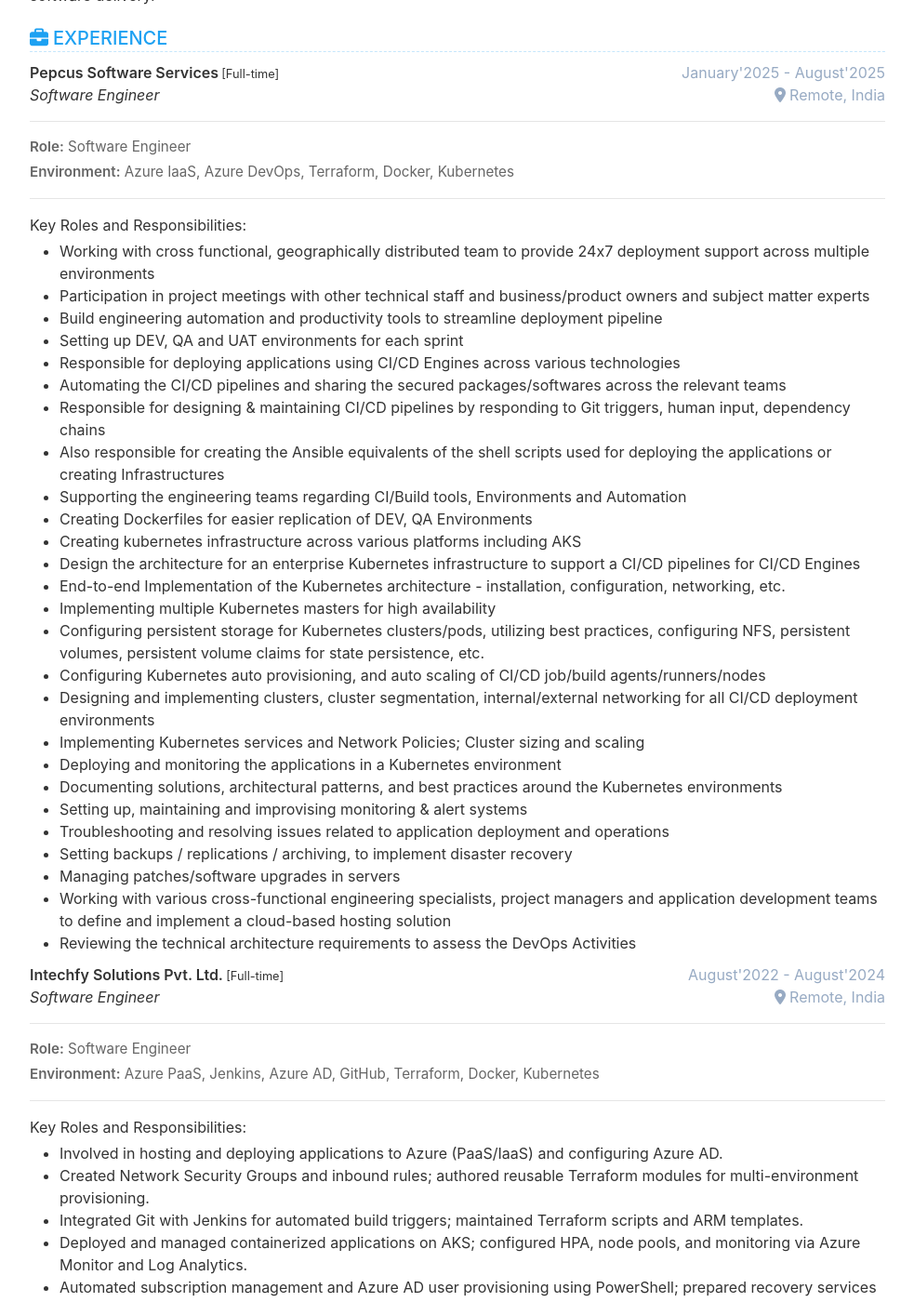
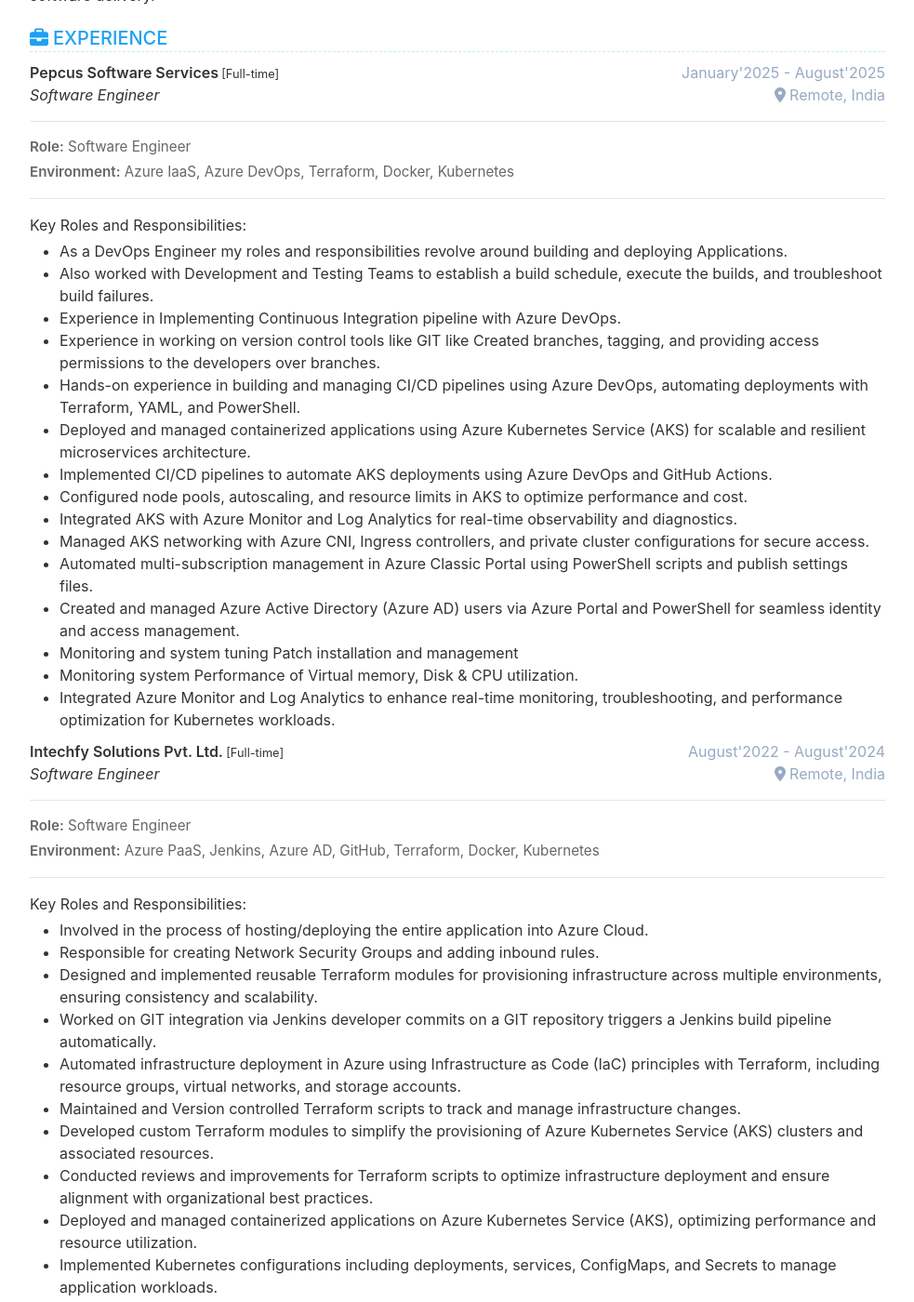
Before and after one commit to Raskinn/Resume, a Jekyll site: the page built from index.html, in a window 1280 px wide and 1400 px high, scrolled down 322 px. Shown: the whole window at 93% size, without its empty margins (148-1131 px from the left). Built offline with Jekyll 4.4.1, drawn with Linux system fonts in a browser that asks for light colours; some of the changed text lies outside the part shown.

Commit message:
Update: Company descriptions with exact roles and responsibilities from Raskin AzureDevops.docx

```diff
--- a/_data/data.yml
+++ b/_data/data.yml
@@ -104,32 +104,21 @@ experience:
       location: Remote, India
       description: |
         Key Roles and Responsibilities:
-        + Working with cross functional, geographically distributed team to provide 24x7 deployment support across multiple environments
-        + Participation in project meetings with other technical staff and business/product owners and subject matter experts
-        +	Build engineering automation and productivity tools to streamline deployment pipeline
-        + Setting up DEV, QA and UAT environments for each sprint
-        + Responsible for deploying applications using CI/CD Engines across various technologies
-        + Automating the CI/CD pipelines and sharing the secured packages/softwares across the relevant teams
-        + Responsible for designing & maintaining CI/CD pipelines by responding to Git triggers, human input, dependency chains
-        + Also responsible for creating the Ansible equivalents of the shell scripts used for deploying the applications or creating Infrastructures
-        + Supporting the engineering teams regarding CI/Build tools, Environments and Automation
-        +	Creating Dockerfiles for easier replication of DEV, QA Environments
-        + Creating kubernetes infrastructure across various platforms including AKS
-        + Design the architecture for an enterprise Kubernetes infrastructure to support a CI/CD pipelines for CI/CD Engines
-        + End-to-end Implementation of the Kubernetes architecture - installation, configuration, networking, etc.
-        + Implementing multiple Kubernetes masters for high availability
-        + Configuring persistent storage for Kubernetes clusters/pods, utilizing best practices, configuring NFS, persistent volumes, persistent volume claims for state persistence, etc.
-        + Configuring Kubernetes auto provisioning, and auto scaling of CI/CD job/build agents/runners/nodes
-        + Designing and implementing clusters, cluster segmentation, internal/external networking for all CI/CD deployment environments
-        + Implementing Kubernetes services and Network Policies; Cluster sizing and scaling
-        + Deploying and monitoring the applications in a Kubernetes environment
-        + Documenting solutions, architectural patterns, and best practices around the Kubernetes environments
-        + Setting up, maintaining and improvising monitoring & alert systems
-        + Troubleshooting and resolving issues related to application deployment and operations
-        + Setting backups / replications / archiving, to implement disaster recovery
-        + Managing patches/software upgrades in servers
-        + Working with various cross-functional engineering specialists, project managers and application development teams to define and implement a cloud-based hosting solution
-        + Reviewing the technical architecture requirements to assess the DevOps Activities
+        + As a DevOps Engineer my roles and responsibilities revolve around building and deploying Applications.
+        + Also worked with Development and Testing Teams to establish a build schedule, execute the builds, and troubleshoot build failures.
+        + Experience in Implementing Continuous Integration pipeline with Azure DevOps.
+        + Experience in working on version control tools like GIT like Created branches, tagging, and providing access permissions to the developers over branches.
+        + Hands-on experience in building and managing CI/CD pipelines using Azure DevOps, automating deployments with Terraform, YAML, and PowerShell.
+        + Deployed and managed containerized applications using Azure Kubernetes Service (AKS) for scalable and resilient microservices architecture.
+        + Implemented CI/CD pipelines to automate AKS deployments using Azure DevOps and GitHub Actions.
+        + Configured node pools, autoscaling, and resource limits in AKS to optimize performance and cost.
+        + Integrated AKS with Azure Monitor and Log Analytics for real-time observability and diagnostics.
+        + Managed AKS networking with Azure CNI, Ingress controllers, and private cluster configurations for secure access.
+        + Automated multi-subscription management in Azure Classic Portal using PowerShell scripts and publish settings files.
+        + Created and managed Azure Active Directory (Azure AD) users via Azure Portal and PowerShell for seamless identity and access management.
+        + Monitoring and system tuning Patch installation and management
+        + Monitoring system Performance of Virtual memory, Disk & CPU utilization.
+        + Integrated Azure Monitor and Log Analytics to enhance real-time monitoring, troubleshooting, and performance optimization for Kubernetes workloads.
 
       projects:
         - name:
@@ -159,29 +148,24 @@ experience:
       location: Remote, India
       description: |
         Key Roles and Responsibilities:
-        + Involved in hosting and deploying applications to Azure (PaaS/IaaS) and configuring Azure AD.
-        + Created Network Security Groups and inbound rules; authored reusable Terraform modules for multi-environment provisioning.
-        + Integrated Git with Jenkins for automated build triggers; maintained Terraform scripts and ARM templates.
-        + Deployed and managed containerized applications on AKS; configured HPA, node pools, and monitoring via Azure Monitor and Log Analytics.
-        + Automated subscription management and Azure AD user provisioning using PowerShell; prepared recovery services vaults.
         + Involved in the process of hosting/deploying the entire application into Azure Cloud.
         + Responsible for creating Network Security Groups and adding inbound rules.
         + Designed and implemented reusable Terraform modules for provisioning infrastructure across multiple environments, ensuring consistency and scalability.
-        + Worked on GIT integration via Jenkins - developer commits on a GIT repository triggers a Jenkins build pipeline automatically.
+        + Worked on GIT integration via Jenkins developer commits on a GIT repository triggers a Jenkins build pipeline automatically.
         + Automated infrastructure deployment in Azure using Infrastructure as Code (IaC) principles with Terraform, including resource groups, virtual networks, and storage accounts.
-        + Maintained and version controlled Terraform scripts to track and manage infrastructure changes.
+        + Maintained and Version controlled Terraform scripts to track and manage infrastructure changes.
         + Developed custom Terraform modules to simplify the provisioning of Azure Kubernetes Service (AKS) clusters and associated resources.
         + Conducted reviews and improvements for Terraform scripts to optimize infrastructure deployment and ensure alignment with organizational best practices.
         + Deployed and managed containerized applications on Azure Kubernetes Service (AKS), optimizing performance and resource utilization.
         + Implemented Kubernetes configurations including deployments, services, ConfigMaps, and Secrets to manage application workloads.
         + Monitored and maintained Kubernetes clusters using tools like kubectl and integrated monitoring solutions.
         + Automated application scaling and resource allocation by configuring Kubernetes Horizontal Pod Autoscalers (HPA).
-        + Created ARM templates to reuse similar deployments with standard configurations and naming conventions.
+        + Create ARM templates to reuse   similar deployments with some standard configurations and naming conventions.
         + Evaluation of Azure VMSS to auto scale up/down Azure VM workloads.
-        + Created PowerShell scripts to manage multiple subscriptions in Classic portal using publish settings files.
+        + Created PowerShell scripts to manage multiple subscriptions in Classic portal using publish settings file.
         + Created users in Azure AD from Portal as well as from PowerShell.
-        + Created Azure NIC, Azure Virtual networks, Azure VMs and provided access to users.
-        + Created web apps for developers to do development work.
+        + Created Azure NIC, Azure Virtual networks, Azure VM's and provide access users
+        + Create web apps for developers to do development work.
         + Preparing the recovery services vault and finalizing the azure resources.
 
       projects:
@@ -218,12 +202,8 @@ experience:
       location: Pune, India
       description: |
         Key Roles and Responsibilities:
-        + Installed and maintained server hardware and software; managed backups and restorations.
-        + Performed Linux server administration, patching, and security audits; monitored system performance.
-        + Assisted in VM setup and deployment; managed configuration backups and automation with shell scripts.
-        + Responsible for build and install schedules using cron jobs and supporting daily system availability.
-        + Install and maintain all server hardware and software systems, as well as manage server performance and availability.
-        + Maintain all system backups and aid in the restoration of all operations, as well as give all users the necessary training.
+        + Install and maintain all the server hardwares and software systems, as well as manage server performance and availability.
+        + Maintain all system backups and aid in the restoration of all operations, as well as give all the users with the necessary training.
         + Monitor daily systems, evaluate the availability of all server resources, and carry out all Linux server tasks.
         + Test all the new software, maintain patches for management services, and conduct audits on all security procedures.
         + Assist in the setup and deployment of all virtual machines, as well as the installation and backup of all configuration procedures.
```
